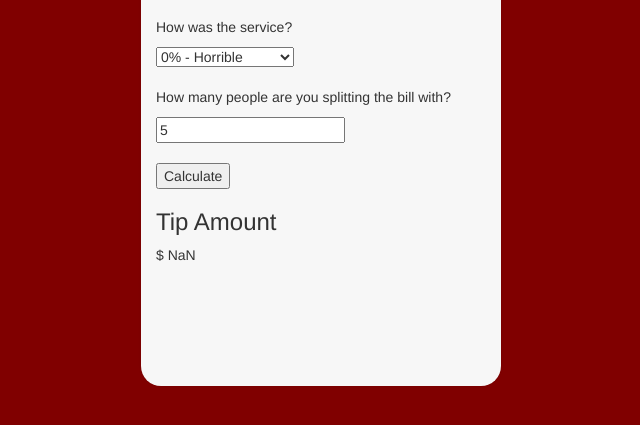
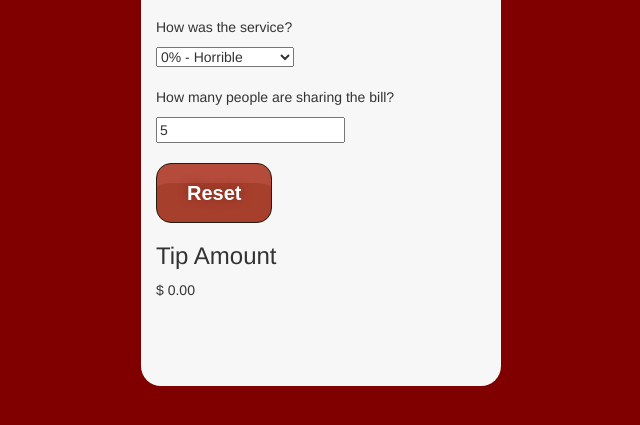
Before and after one commit to rehanayub10/VanillaJS_Projects, a plain HTML site: page TipCalculator/index.html in a window 1280 px wide. Both pictures are taken after typing "Sample", "5" into the empty fields and a click on the button "Calculate". Shown: the part 239-664 px from the top of the page, without its empty margins (319-959 px from the left). Drawn offline with nearby package versions, Linux system fonts and the light colour scheme.

Commit message:
Reset doesn't work yet

```diff
--- a/TipCalculator/app.js
+++ b/TipCalculator/app.js
@@ -7,18 +7,38 @@ const amount = document.getElementById('amount')
 let result = document.querySelector('.result')
     , submitted = false;
 
-button.addEventListener('click', displayResult);
+button.addEventListener('click', submitted ? reset : displayResult);
 
 const calculateTipAmount = (amount, rating, numPeople) => {
-    return (parseFloat(amount.value) * (parseInt(rating.value,10)/100)/parseInt(numPeople.value,10)).toFixed(2);
+    const output = (parseFloat(amount.value) * (parseInt(rating.value,10)/100)/parseInt(numPeople.value,10)).toFixed(2);
+    return isNaN(output) ? '0.00' : output;
 };
 
 function displayResult(e) {
+
+    e.preventDefault();
+
     if (!submitted) {
-        e.preventDefault();
         result.innerHTML = `<h3>Tip Amount</h3>
                             <span>$ ${calculateTipAmount(amount,rating,numPeople)}</span>`;
+
+        e.target.textContent = 'Reset';
     }
 
     submitted = true;
 }
+
+function reset (e) {
+
+    e.preventDefault();
+
+    if (submitted) {
+        e.target.textContent = 'Calculate';
+        amount.value = '';
+        rating.value = 10;
+        numPeople.value = 1;
+        result.innerHTML = '';
+    }
+
+    submitted = false;
+}
--- a/TipCalculator/index.html
+++ b/TipCalculator/index.html
@@ -31,11 +31,11 @@
 
         <!-- Number of people -->
         <section class="box">
-            <p>How many people are you splitting the bill with?</p>
+            <p>How many people are sharing the bill?</p>
             <input type="number" placeholder="Number of People" id="numPeople">
         </section>
 
-        <button class="box" type="button" id="button">Calculate</button>
+        <button class="box" type="button" id="button" >Calculate</button>
 
         <!-- Result -->
         <section class="result"></section>
--- a/TipCalculator/style.css
+++ b/TipCalculator/style.css
@@ -19,3 +19,27 @@ body {
     border-radius: 2rem;
     overflow: hidden;
 }
+
+button {
+	-moz-box-shadow:inset 0px 34px 0px -15px #b54b3a;
+	-webkit-box-shadow:inset 0px 34px 0px -15px #b54b3a;
+	box-shadow:inset 0px 34px 0px -15px #b54b3a;
+	background-color:#a73f2d;
+	-moz-border-radius:15px;
+	-webkit-border-radius:15px;
+	border-radius:15px;
+	border:1px solid #241d13;
+	display:inline-block;
+	cursor:pointer;
+	color:#ffffff;
+	font-family:Arial;
+	font-size:20px;
+	font-weight:bold;
+	padding:15px 30px;
+	text-decoration:none;
+	text-shadow:0px -1px 10px #7a2a1d;
+}
+
+button:hover {
+    background-color: #b34332;
+}
```
